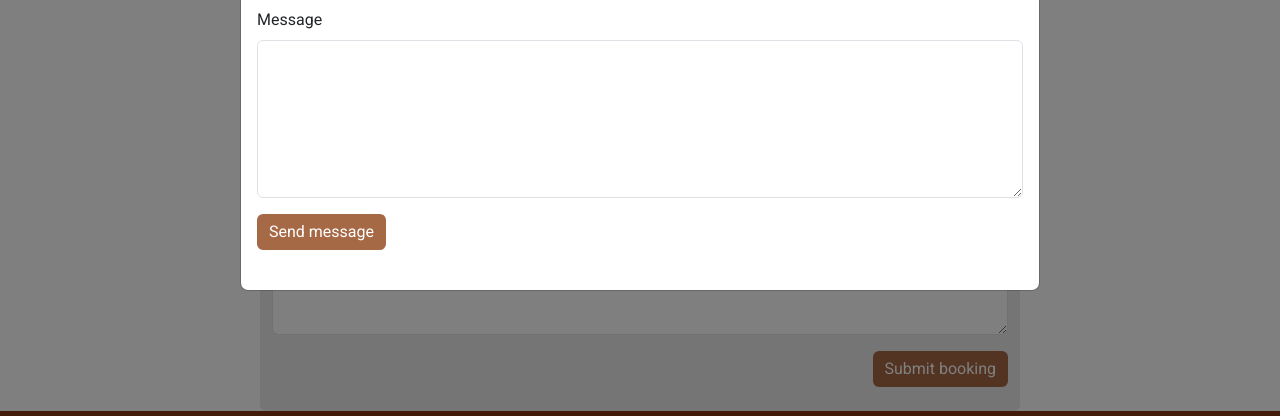
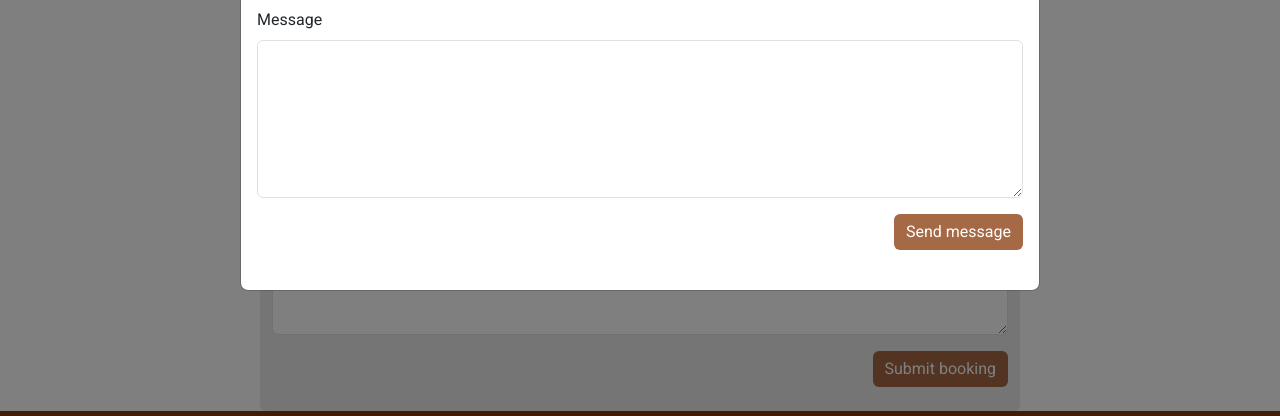
Before and after one commit to kathrinmzl/inside-india, a plain HTML site: page booking.html in a window 1280 px wide. Both pictures are taken after a click on the link "Contact form". Shown: the part 465-881 px from the top of the page. Drawn offline with nearby package versions, Linux system fonts and the light colour scheme; a web font is replaced by a local one.

Commit message:
Adjust submit button in contact model on all pages

```diff
--- a/assets/css/style.css
+++ b/assets/css/style.css
@@ -196,7 +196,7 @@ h1, h2, h3, h4 {
 /* Success Page */
 #success {
     padding: 4rem;
-    background: url("../images/success-img.jpg") no-repeat center center / cover;
+    background: url(../images/success-img.jpg) no-repeat center center / cover;
     color: white;
     max-width: 600px;
 }
--- a/booking.html
+++ b/booking.html
@@ -194,10 +194,9 @@
                                 required></textarea>
                         </div>
 
-                        <div class="col-12 mb-4">
-                            <button type="submit" class="btn custom-button-filled">
-                                Send message
-                            </button>
+                        <!-- Submit Button -->
+                        <div class="col-12 mb-4 text-end">
+                            <button type="submit" class="btn custom-button-filled">Send message</button>
                         </div>
                     </form>
                 </div>
```
Also changed, not shown: success.html (+2 -1 lines), tour-adventure.html (+3 -4 lines), tour-cultural.html (+3 -4 lines), tour-spiritual.html (+3 -5 lines).
